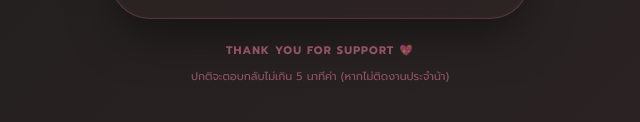
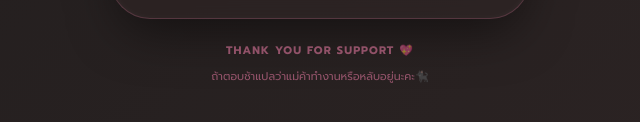
Before and after one commit to Vampnails444/index.html, a plain HTML site: page index.html in a window 1280 px wide. Shown: the part 1214-1336 px from the top of the page, 320-960 px from the left. Drawn offline with nearby package versions, Linux system fonts and the light colour scheme.

Commit message:
index_backup.html

```diff
--- a/index.html
+++ b/index.html
@@ -242,7 +242,7 @@
 
         <div class="text-center flex flex-col items-center justify-center gap-1.5 text-[11px] text-vamp-pink/50 pt-1 relative z-10">
             <div class="font-bold tracking-widest uppercase mb-1">Thank you for support 💖</div>
-            ปกติจะตอบกลับไม่เกิน 5 นาทีค่า (หากไม่ติดงานประจำน้า)
+            ถ้าตอบช้าแปลว่าแม่ค้าทำงานหรือหลับอยู่นะคะ🐈‍⬛
         </div>
     </div>
 
```
